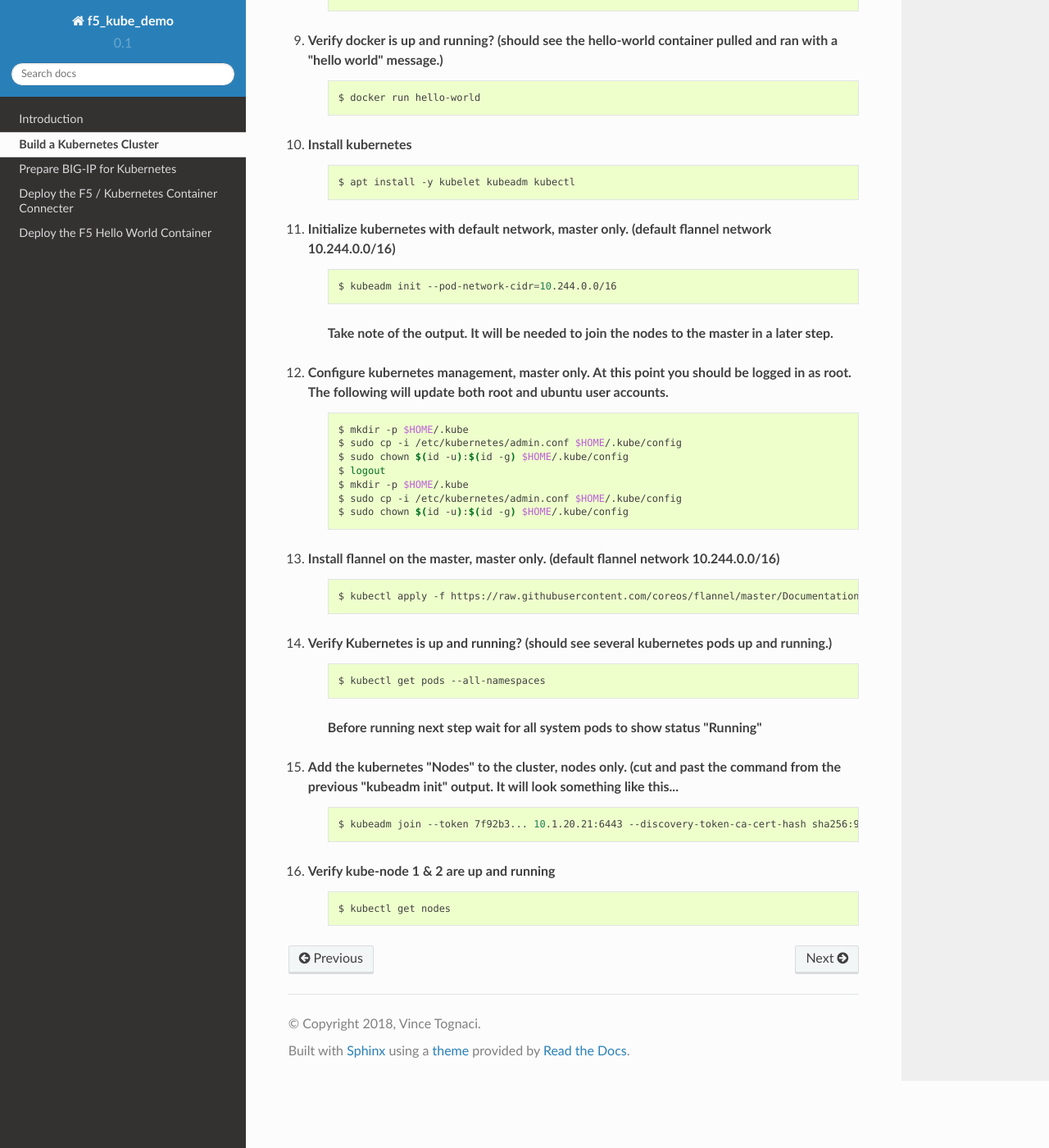
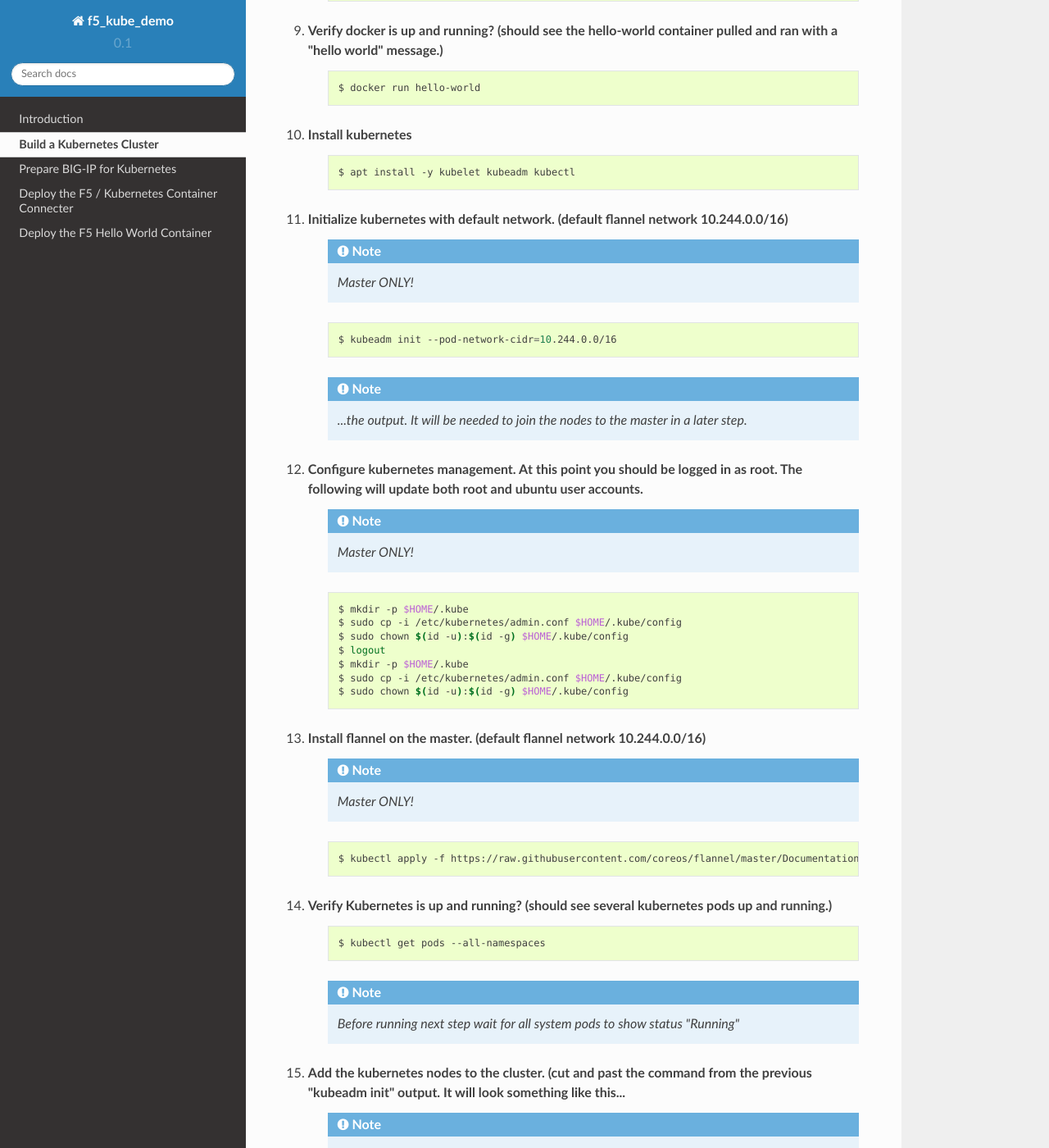
Before and after one commit to vtog/f5-kube-demo, a Sphinx documentation site: the page built from docs/kubernetes.rst, in a window 1280 px wide and 1400 px high, scrolled down 1230 px. Shown: the whole window at 82% size. Built offline with Sphinx 7.4.7 and the Read the Docs theme 2.0.0, drawn with Linux system fonts in a browser that asks for light colours; some of the changed text lies outside the part shown.

Commit message:
more rst cleanup

```diff
--- a/docs/kubernetes.rst
+++ b/docs/kubernetes.rst
@@ -3,9 +3,9 @@ Build a Kubernetes Cluster
 Each of the following commands need to be run on all three servers unless otherwise specified.
 
 #. From the jumphost using putty open a new SSH session to each of the following servers. Putty sessions are pre-configured to connect with the default user "ubuntu" and cert.
-    | - kube-master
-    | - kube-node1
-    | - kube-node2
+    - kube-master
+    - kube-node1
+    - kube-node2
 #. Connect as root
     .. code:: bash
 
@@ -61,13 +61,15 @@ Each of the following commands need to be run on all three servers unless otherw
 
         $ apt install -y kubelet kubeadm kubectl
 
-#. Initialize kubernetes with default network, **master only**. (default flannel network 10.244.0.0/16)
+#. Initialize kubernetes with default network. (default flannel network 10.244.0.0/16)
+    .. note:: *Master ONLY!*
     .. code:: bash
 
         $ kubeadm init --pod-network-cidr=10.244.0.0/16
 
-    | **Take note of the output.  It will be needed to join the nodes to the master in a later step.**
-#. Configure kubernetes management, **master only**.  At this point you should be logged in as root.  The following will update both root and ubuntu user accounts.
+    .. note:: *...the output.  It will be needed to join the nodes to the master in a later step.*
+#. Configure kubernetes management.  At this point you should be logged in as root.  The following will update both root and ubuntu user accounts.
+    .. note:: *Master ONLY!*
     .. code:: bash
 
         $ mkdir -p $HOME/.kube
@@ -78,7 +80,8 @@ Each of the following commands need to be run on all three servers unless otherw
         $ sudo cp -i /etc/kubernetes/admin.conf $HOME/.kube/config
         $ sudo chown $(id -u):$(id -g) $HOME/.kube/config
 
-#. Install flannel on the master, **master only**. (default flannel network 10.244.0.0/16)
+#. Install flannel on the master. (default flannel network 10.244.0.0/16)
+    .. note:: *Master ONLY!*
     .. code:: bash
 
         $ kubectl apply -f https://raw.githubusercontent.com/coreos/flannel/master/Documentation/kube-flannel.yml
@@ -88,8 +91,9 @@ Each of the following commands need to be run on all three servers unless otherw
 
         $ kubectl get pods --all-namespaces
 
-    | **Before running next step wait for all system pods to show status "Running"**
-#. Add the kubernetes "Nodes" to the cluster, **nodes only**. (cut and past the command from the previous "kubeadm init" output. It will look something like this...
+    .. note:: *Before running next step wait for all system pods to show status "Running"*
+#. Add the kubernetes nodes to the cluster. (cut and past the command from the previous "kubeadm init" output. It will look something like this...
+    .. note:: *Node 1 & 2 ONLY!*
     .. code:: bash
 
         $ kubeadm join --token 7f92b3... 10.1.20.21:6443 --discovery-token-ca-cert-hash sha256:9c4...
```
